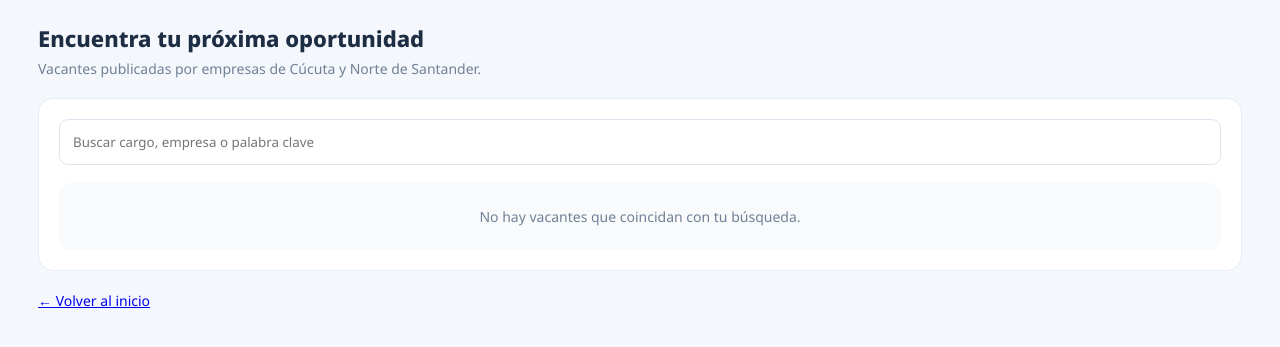
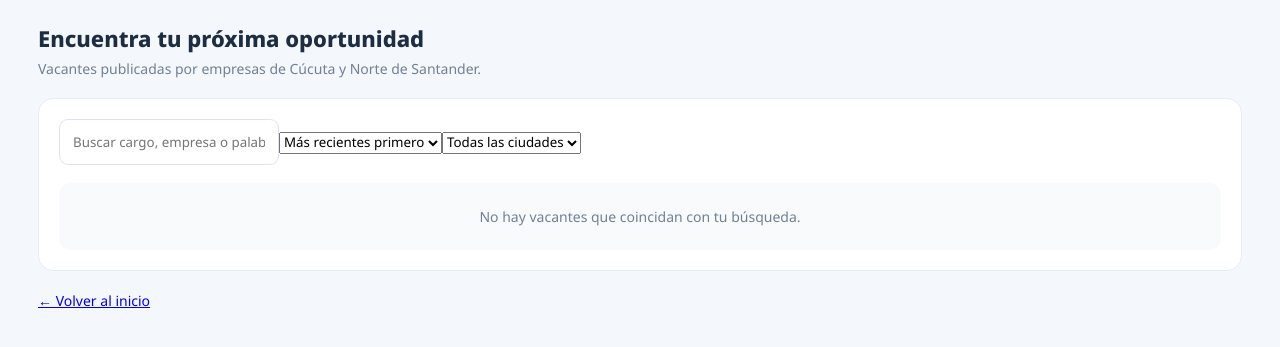
Before and after one commit to roser88/cucuta-empleos, a plain HTML site: page empleos.html in a window 1280 px wide. Shown: the part 99-446 px from the top of the page. Drawn offline with nearby package versions, Linux system fonts and the light colour scheme; no server answers.

Commit message:
feat: filtros y ordenamiento de vacantes

```diff
--- a/empleos.html
+++ b/empleos.html
@@ -1 +1 @@
-<!doctype html><html lang="es"><head><meta charset="utf-8"><meta name="viewport" content="width=device-width,initial-scale=1"><title>Buscar empleo | Cúcuta Empleos</title><link rel="stylesheet" href="dashboard.css"><script src="https://cdn.jsdelivr.net/npm/@supabase/supabase-js@2"></script><script defer src="empleos.js"></script></head><body><main class="main"><header class="topbar"><a class="brand" href="index.html"><span class="brand-mark">CE</span>CÚCUTA EMPLEOS</a><a class="primary-btn" href="dashboard.html">Mi perfil</a></header><div class="section-intro"><div><h2>Encuentra tu próxima oportunidad</h2><p>Vacantes publicadas por empresas de Cúcuta y Norte de Santander.</p></div></div><div class="panel"><input id="q" placeholder="Buscar cargo, empresa o palabra clave" style="width:100%;padding:13px;border:1px solid #dce5ef;border-radius:9px"><div id="jobs" class="stack" style="margin-top:18px">Cargando vacantes…</div></div><p style="margin-top:20px"><a href="index.html">← Volver al inicio</a></p></main></body></html>
+<!doctype html><html lang="es"><head><meta charset="utf-8"><meta name="viewport" content="width=device-width,initial-scale=1"><title>Buscar empleo | Cúcuta Empleos</title><link rel="stylesheet" href="dashboard.css"><script src="https://cdn.jsdelivr.net/npm/@supabase/supabase-js@2"></script><script defer src="empleos.js"></script></head><body><main class="main"><header class="topbar"><a class="brand" href="index.html"><span class="brand-mark">CE</span>CÚCUTA EMPLEOS</a><a class="primary-btn" href="dashboard.html">Mi perfil</a></header><div class="section-intro"><div><h2>Encuentra tu próxima oportunidad</h2><p>Vacantes publicadas por empresas de Cúcuta y Norte de Santander.</p></div></div><div class="panel"><div class="job-filters"><input id="q" placeholder="Buscar cargo, empresa o palabra clave" style="flex:1;min-width:220px;padding:13px;border:1px solid #dce5ef;border-radius:9px"><select id="sortJobs"><option value="newest">Más recientes primero</option><option value="oldest">Más antiguas primero</option></select><select id="cityFilter"><option value="">Todas las ciudades</option><option>Cúcuta</option><option>Villa del Rosario</option><option>Los Patios</option><option>Ocaña</option><option>Pamplona</option></select></div><div id="jobs" class="stack" style="margin-top:18px">Cargando vacantes…</div></div><p style="margin-top:20px"><a href="index.html">← Volver al inicio</a></p></main></body></html>
```
